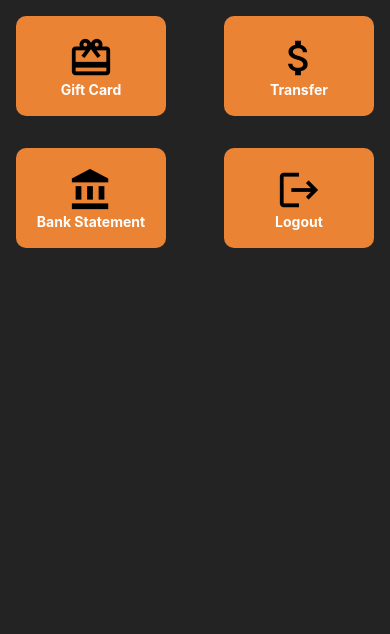
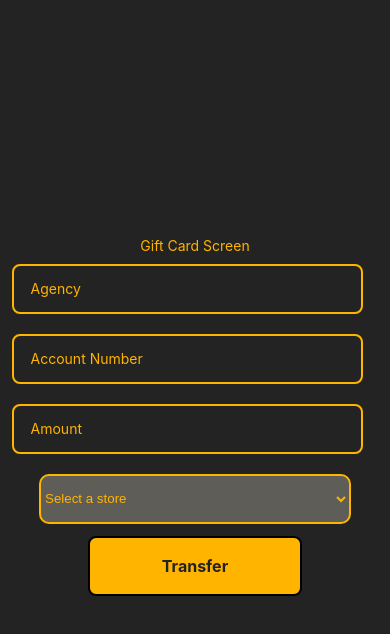
Before and after one commit to RaffeuL/Desafio-W3-FrontEnd, a React Native app: screen /GiftCardScreen in a window 390 px wide. Shown: the top 634 px of the page. Built offline with nearby package versions, Linux system fonts and the light colour scheme.

Commit message:
home stack

```diff
--- a/src/routes/AppRoutes.js
+++ b/src/routes/AppRoutes.js
@@ -1,27 +1,22 @@
 import React from "react";
 import { NavigationContainer } from "@react-navigation/native";
 import { createNativeStackNavigator } from "@react-navigation/native-stack";
-import { createBottomTabNavigator } from "@react-navigation/bottom-tabs";
 
 import SignUp from "../screens/SignUp";
 import LogIn from "../screens/LogIn";
-import TransferScreen from "../screens/TransferScreen";
-import GiftCardScreen from "../screens/GiftCardScreen";
-import BankStatementScreen from "../screens/BankStatementScreen";
-import Home from "../screens/Home";
+import HomeRoutes from "./HomeRoutes";
 
 const Stack = createNativeStackNavigator();
-const Tab = createBottomTabNavigator();
 
 export default function AppRoutes() {
     return (
         <NavigationContainer>
             <Stack.Navigator
-                initialRouteName="Home"
+                initialRouteName="HomeRoutes"
                 screenOptions={{ headerShown: false }}
             >
                 <Stack.Screen name="LogIn" component={LogIn} />
-                <Stack.Screen name="Home" component={Home} />
+                <Stack.Screen name="HomeRoutes" component={HomeRoutes} />
                 <Stack.Screen name="SignUp" component={SignUp} />
             </Stack.Navigator>
         </NavigationContainer>
--- a/src/routes/TabHome.js
+++ b/src/routes/HomeRoutes.js
@@ -1,16 +1,18 @@
 import React from "react";
 import { StyleSheet } from "react-native";
-import { createBottomTabNavigator } from "@react-navigation/bottom-tabs";
+import { createNativeStackNavigator } from "@react-navigation/native-stack";
+
 import Home from "../screens/Home";
 import TransferScreen from "../screens/TransferScreen";
 import GiftCardScreen from "../screens/GiftCardScreen";
 import BankStatementScreen from "../screens/BankStatementScreen";
+import LogIn from "../screens/LogIn";
 
-const Tab = createBottomTabNavigator();
+const Stack = createNativeStackNavigator();
 
-export default function TabHome() {
+export default function HomeRoutes() {
     return (
-        <Tab.Navigator
+        <Stack.Navigator
             initialRouteName="Home"
             screenOptions={{
                 headerShown: false,
@@ -19,14 +21,15 @@
                 tabBarItemStyle: styles.tabBarItem,
             }}
         >
-            <Tab.Screen name="Home" component={Home} />
-            <Tab.Screen name="TransferScreen" component={TransferScreen} />
-            <Tab.Screen name="GiftCardScreen" component={GiftCardScreen} />
-            <Tab.Screen
+            <Stack.Screen name="Home" component={Home} />
+            <Stack.Screen name="TransferScreen" component={TransferScreen} />
+            <Stack.Screen name="GiftCardScreen" component={GiftCardScreen} />
+            <Stack.Screen
                 name="BankStatementScreen"
                 component={BankStatementScreen}
             />
-        </Tab.Navigator>
+            <Stack.Screen name="LogIn" component={LogIn} />
+        </Stack.Navigator>
     );
 }
 
--- a/src/screens/Home/index.js
+++ b/src/screens/Home/index.js
@@ -2,10 +2,21 @@
 import React from "react";
 import { View, StyleSheet } from "react-native";
 import Card from "../../globalComponents/Card";
-import Top from "../../globalComponents/Top";
+
+import { useDispatch } from "react-redux";
+import { userLogout } from "../../services/userFeatures/auth";
+import { logoutUser } from "../../store/user";
 
 export default function Home() {
     const navigation = useNavigation();
+    const dispach = useDispatch();
+    async function logout() {
+        const response = await userLogout();
+        if (response == "sucess") {
+            dispach(logoutUser());
+            navigation.replace("LogIn");
+        }
+    }
 
     return (
         <>
@@ -14,24 +25,26 @@
                     <Card
                         iconName={"card-giftcard"}
                         label={"Gift Card"}
-                        onPress={() => console.log("gift card")}
+                        onPress={() => navigation.navigate("GiftCardScreen")}
                     />
                     <Card
                         iconName={"attach-money"}
                         label={"Transfer"}
-                        onPress={() => console.log("transfer")}
+                        onPress={() => navigation.navigate("TransferScreen")}
                     />
                 </View>
                 <View style={styles.tileCard}>
                     <Card
                         iconName={"account-balance"}
                         label={"Bank Statement"}
-                        onPress={() => console.log("bank statement")}
+                        onPress={() =>
+                            navigation.navigate("BankStatementScreen")
+                        }
                     />
                     <Card
                         iconName={"logout"}
                         label={"Logout"}
-                        onPress={() => console.log("logout")}
+                        onPress={logout}
                     />
                 </View>
             </View>
--- a/src/screens/LogIn/index.js
+++ b/src/screens/LogIn/index.js
@@ -86,7 +86,7 @@
             const userRequest = await getUserData();
             if (userRequest.status === "sucess") {
                 dispach(setUser(userRequest.data));
-                navigation.navigate("TransferScreen");
+                navigation.replace("HomeRoutes");
             } else {
                 Alert.alert("Error", userRequest);
             }
--- a/src/services/userFeatures/auth.js
+++ b/src/services/userFeatures/auth.js
@@ -4,6 +4,15 @@
     try {
         const response = await api.post("/login", data);
         return { status: "sucess", data: response.data.token };
+    } catch (error) {
+        return error.message;
+    }
+}
+
+export async function userLogout() {
+    try {
+        await api.post("/logout");
+        return "sucess";
     } catch (error) {
         return error.message;
     }
--- a/src/store/index.js
+++ b/src/store/index.js
@@ -3,5 +3,5 @@
 import userSlice from "./user";
 
 export const store = configureStore({
-    reducer: userSlice.reducer,
+    reducer: userSlice,
 });
--- a/src/store/user/index.js
+++ b/src/store/user/index.js
@@ -20,4 +20,4 @@
 });
 
 export const { setUser, setToken, logoutUser } = userSlice.actions;
-export default userSlice;
+export default userSlice.reducer;
```
